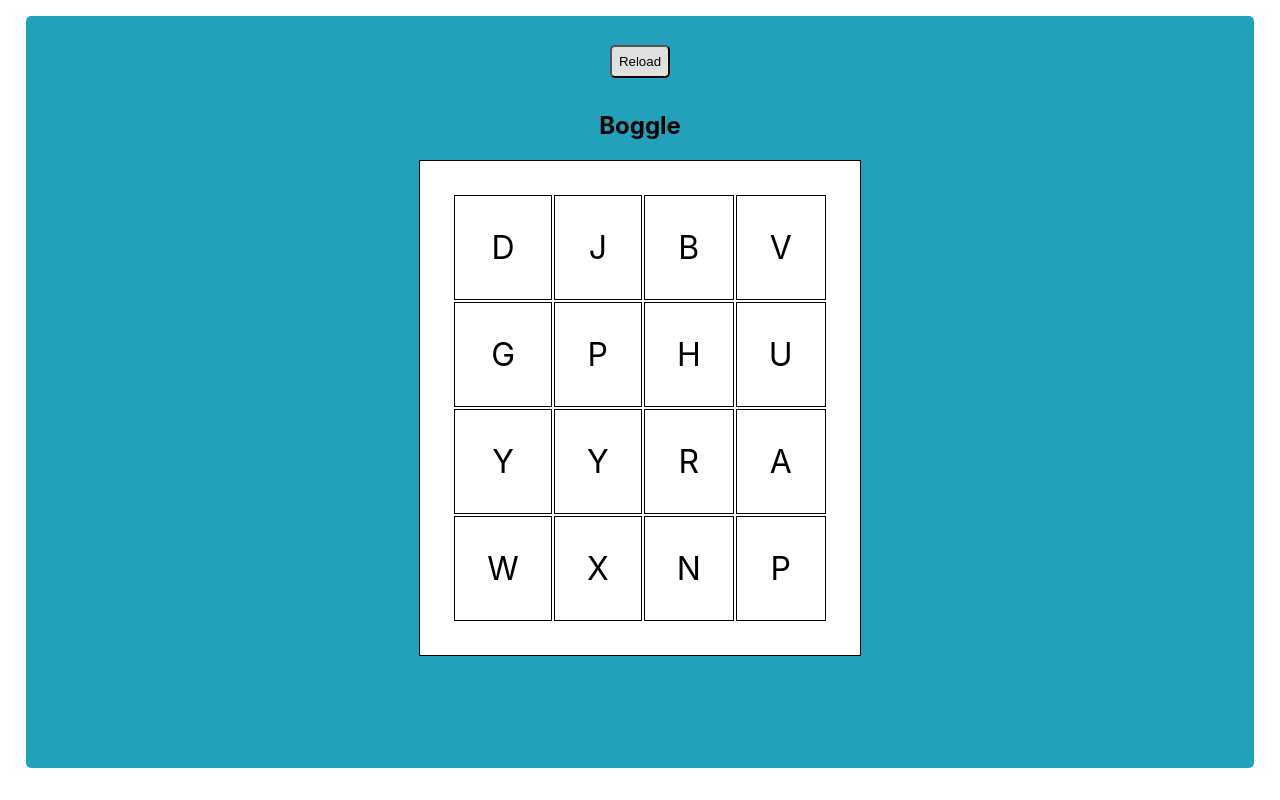
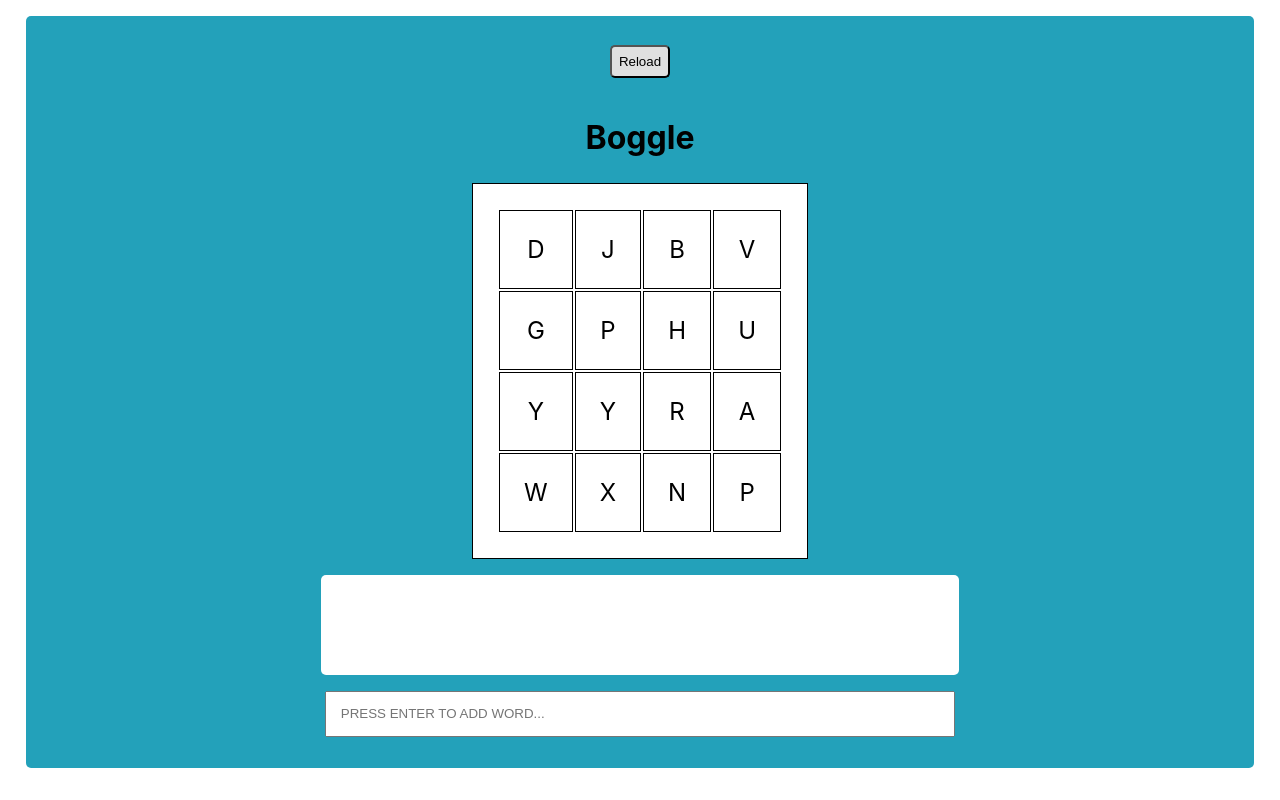
Before and after one commit to migtomace/boggle, a React (Create React App) app: page / in a window 1280 px wide. Shown: the top 800 px of the page. Built offline with nearby package versions, Linux system fonts and the light colour scheme.

Commit message:
implements tags for words

```diff
--- a/src/Boggle/Boggle.css
+++ b/src/Boggle/Boggle.css
@@ -1,7 +1,10 @@
+h1 {
+    font-size: 2em;
+}
 table {
     margin: 0 auto;
     background: #ffffff;
-    font-size: 2em;
+    font-size: 1.5em;
 }
 table, th, td {
     border: 1px solid #000000;
--- a/src/Boggle/Boggle.js
+++ b/src/Boggle/Boggle.js
@@ -3,9 +3,12 @@
 import words from './helpers/words.json'
 import findWords from "./helpers/findWords";
 import './Boggle.css'
+import Tags from './Tags/Tags';
 
+//uppercase words
 const L = words.map(w => w.toUpperCase());
 
+// Word Points
 let renderSwitch = (word) => {
     switch(word.length) {
         case 3:
@@ -25,10 +28,13 @@
     }
 }
 
+
 export const Boggle = () => {
 
+    const selectedTags = tags => {
+        console.log(tags);
+    };
     const [searchTerm, setSearchTerm] = useState("");
-    const [filterTerm, setFilterTerm] = useState("");
     let found = findWords(matrix, L).sort();
     return (
         <div>
@@ -56,6 +62,7 @@
                     })}
                     </tbody>
                 </table>
+                <Tags selectedTags={selectedTags} tags={[]}/>
             </section>
 
 
--- /dev/null
+++ b/src/Boggle/Tags/Tags.js
@@ -0,0 +1,45 @@
+import React, { useState } from "react";
+import css from "./Tags.module.css"
+
+export const Tags = props => {
+
+    const [tags, setTags] = useState(props.tags);
+
+    const removeTags = indexToRemove => {
+        setTags([...tags.filter((_, index) => index !== indexToRemove)]);
+    };
+
+    const addTags = event => {
+        if (event.target.value !== "") {
+            setTags([...tags, event.target.value.toUpperCase()]);
+            props.selectedTags([...tags, event.target.value]);
+            event.target.value = "";
+        }
+    };
+
+    return (
+        <div>
+            <ul className={css.tagContainer}>
+                {tags.map((tag, index) => (
+                    <li key={index} className={css.tag}>
+                        <span className='tag-title'>{tag}</span>
+                        <span className={css.tagCloseIcon}
+                              onClick={() => removeTags(index)}
+                        >
+                        x
+                    </span>
+                    </li>
+                ))}
+            </ul>
+
+            <input
+                type="text"
+                className={css.tagInput}
+                onKeyUp={event => event.key === "Enter" ? addTags(event) : null}
+                placeholder="Press enter to add Word..."
+            />
+        </div>
+    );
+};
+
+export default Tags;
--- /dev/null
+++ b/src/Boggle/Tags/Tags.module.css
@@ -0,0 +1,35 @@
+.tagContainer {
+    background: #ffffff;
+    border-radius: 5px;
+    margin: 1em auto;
+    height: 100px;
+    width: 50%;
+}
+.tag {
+    position: relative;
+    display: inline-block;
+    background: #1a9df5;
+    padding: 0.5em;
+    border-radius: 5px;
+    text-align: left;
+    width: 5em;
+    margin: 1em;
+}
+
+.tagCloseIcon {
+    position: absolute;
+    color: #000000;
+    /*background: #8b0000;*/
+    /*border-radius: 5px;*/
+    top: 1px;
+    right: 1px;
+    cursor: pointer;
+}
+
+.tagInput {
+    display: block;
+    text-transform: uppercase;
+    padding: 1em;
+    width: 50%;
+    margin: auto;
+}
```
Also changed, not shown: 1 other file (tests, documents, lock files or other folders).
